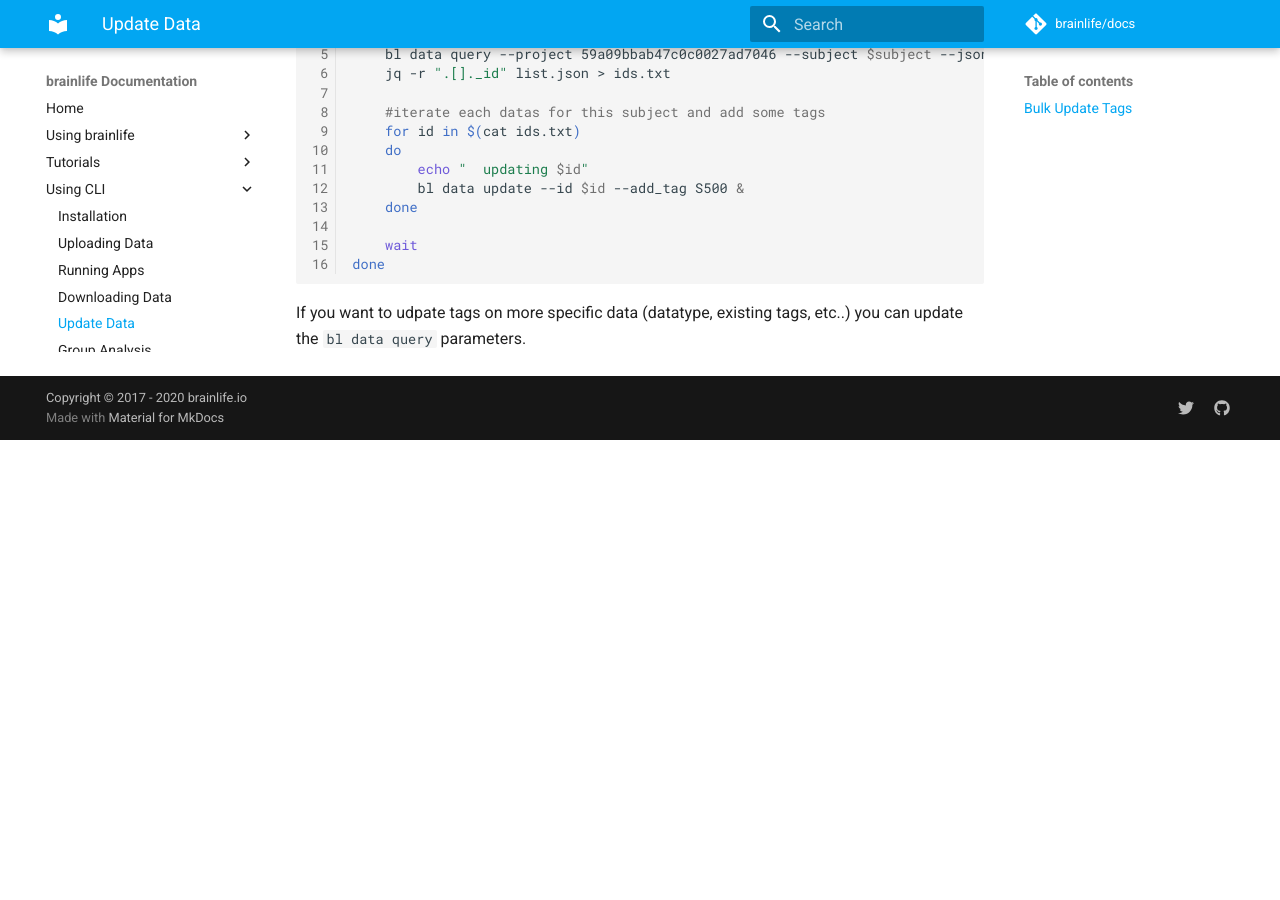
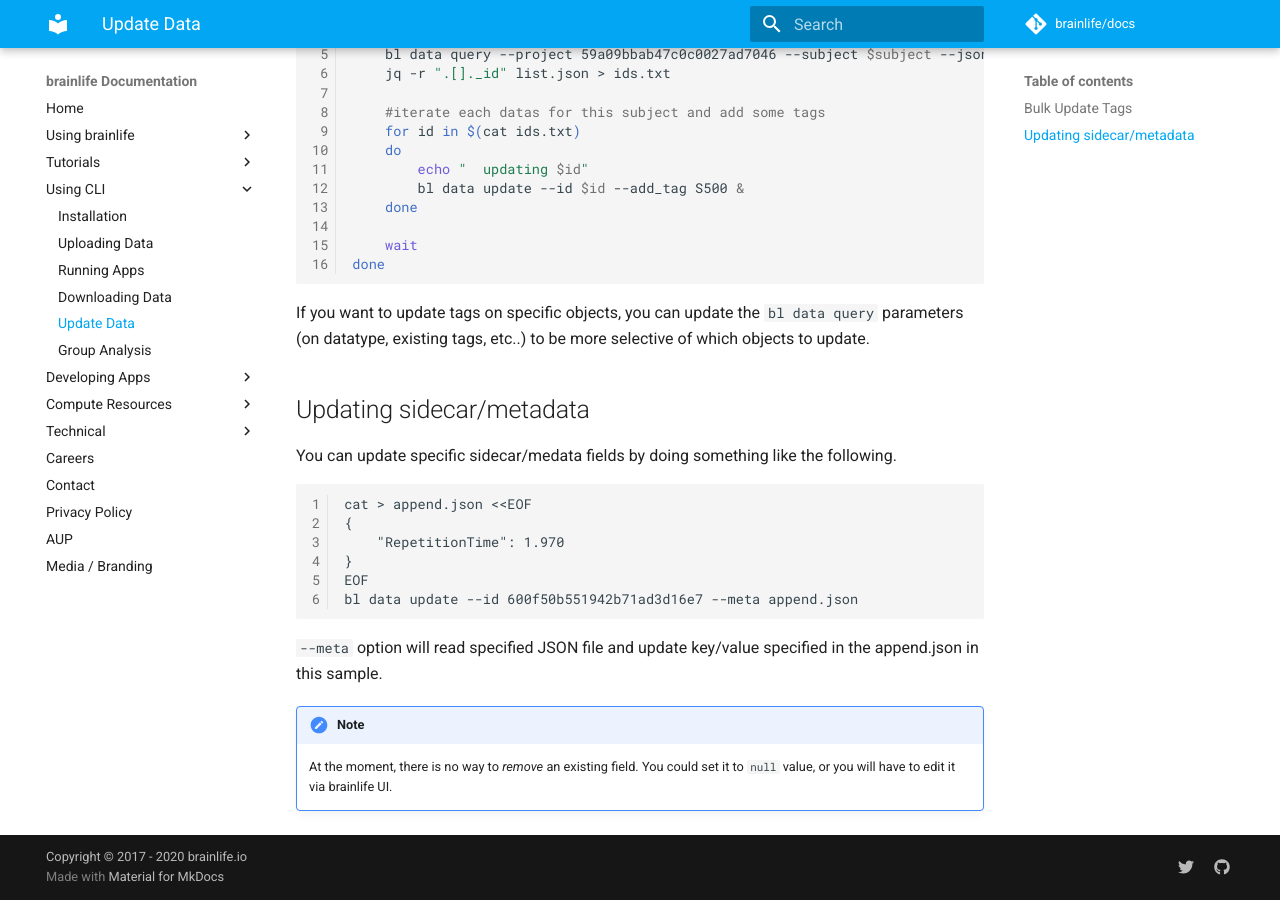
Before and after one commit to brainlife/docs, an MkDocs documentation site: the page built from docs/cli/update.md, in a window 1280 px wide and 900 px high, scrolled down 1494 px. Built offline with MkDocs 1.6.1 and Material for MkDocs 9.7.7, drawn with Linux system fonts in a browser that asks for light colours; comment, search, counter and statistics services are not loaded; before the commit the page ends 1934 px from its top, so only the background shows below that.

````diff
--- a/docs/cli/update.md
+++ b/docs/cli/update.md
@@ -80,4 +80,22 @@ done
 
 ```
 
-If you want to udpate tags on more specific data (datatype, existing tags, etc..) you can update the `bl data query` parameters.
+If you want to update tags on specific objects, you can update the `bl data query` parameters (on datatype, existing tags, etc..) to be more selective of which objects to update.
+
+## Updating sidecar/metadata
+
+You can update specific sidecar/medata fields by doing something like the following.
+
+```
+cat > append.json <<EOF
+{
+    "RepetitionTime": 1.970
+}
+EOF
+bl data update --id 600f50b551942b71ad3d16e7 --meta append.json
+```
+
+`--meta` option will read specified JSON file and update key/value specified in the append.json in this sample.
+
+!!!note
+    At the moment, there is no way to *remove* an existing field. You could set it to `null` value, or you will have to edit it via brainlife UI.
````
Also changed, not shown: docs/cli/install.md (+1 -6 lines), docs/user/failure.md (+17 -7 lines), docs/user/pipeline.md (+7 -0 lines).
